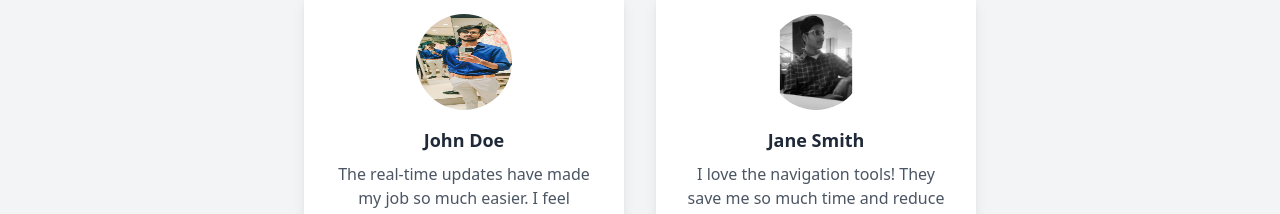
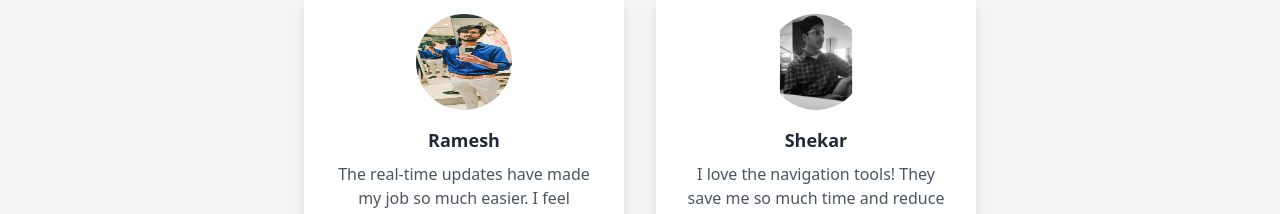
Before and after one commit to eGOBus/eGOBus-personal-website, a React (Vite) app: page /workingDriver in a window 1280 px wide. Shown: the part 2260-2474 px from the top of the page. Built offline with nearby package versions, Linux system fonts and the light colour scheme.

Commit message:
Driver page updated

```diff
--- a/src/pages/WorkingDriver.jsx
+++ b/src/pages/WorkingDriver.jsx
@@ -5,12 +5,12 @@ import Footer from "../components/Footer";
 const WorkingDriver = () => {
   const testimonials = [
     {
-      name: "John Doe",
+      name: "Ramesh",
       feedback: "The real-time updates have made my job so much easier. I feel supported and connected at all times.",
       image: "sri.jpg",
     },
     {
-      name: "Jane Smith",
+      name: "Shekar",
       feedback: "I love the navigation tools! They save me so much time and reduce stress during busy mornings.",
       image: "kc.jpg",
     },
```
